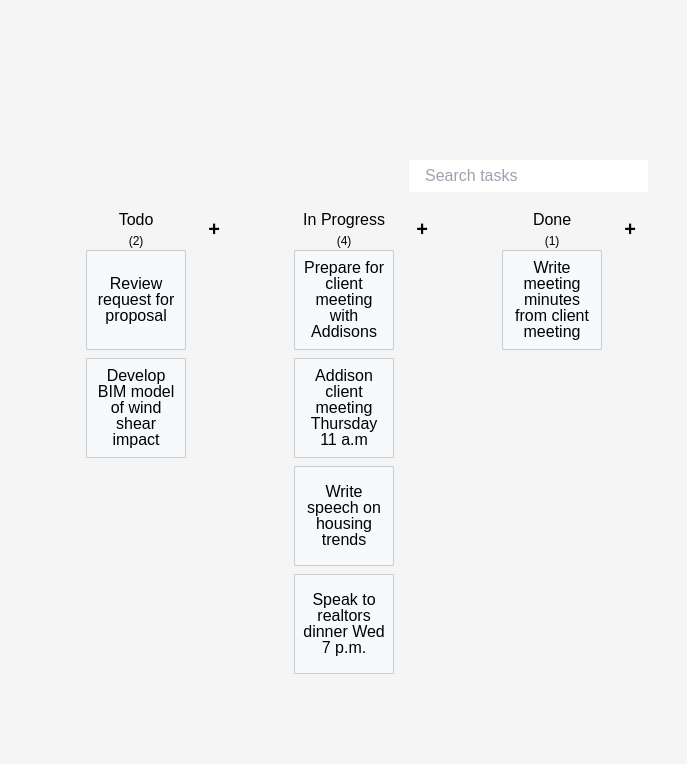
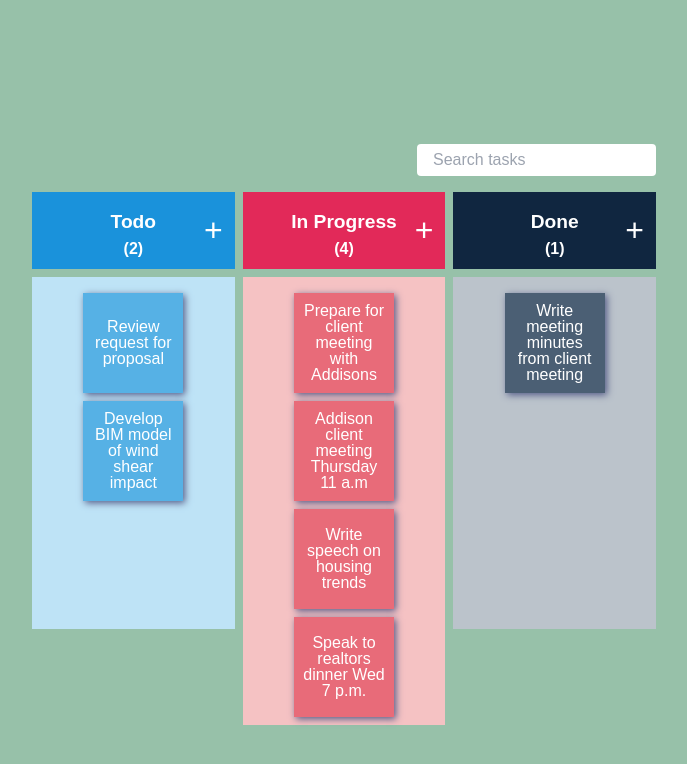
Before and after one commit to devprle/kanban-board, a React (Vite) app: page / in a window 1280 px wide. Shown: the top 764 px of the page, without its empty margins (296-983 px from the left). Built offline with nearby package versions, Linux system fonts and the light colour scheme.

Commit message:
Styling updates, styled components abstraction and logic

```diff
--- a/src/App.scss
+++ b/src/App.scss
@@ -1,7 +1,8 @@
 body {
   font-family: Poppins, sans-serif;
   font-size: 16px;
-  background-color: #f5f5f5;
+  background-color: #97C1A9;
+
 }
 
 #root {
--- a/src/App.tsx
+++ b/src/App.tsx
@@ -2,33 +2,13 @@ import './App.scss'
 
 import React from 'react'
 import { useDispatch, useSelector } from 'react-redux'
-import styled from 'styled-components'
 
 import TaskColumn from '@/components/TaskColumn'
 import { RootState } from '@/redux/reducers'
 
+import { ColumnsWrapper, Container, SearchInput } from './components/App.styles'
 import Modal from './components/Modal'
 import { statuses, Task } from './utils/data-tasks'
-
-const Container = styled.div`
-  display: flex;
-  padding-top: 10rem;
-  flex-direction: column;
-  align-items: center;
-  width: 38rem;
-`
-const ColumnsWrapper = styled.div`
-  display: flex;
-  gap: 1rem;
-  width: 100%;
-`
-
-const SearchInput = styled.input`
-  align-self: end;
-  margin-bottom: 1rem;
-  height: 2rem;
-  padding: 1rem;
-`
 
 const App = () => {
   const dispatch = useDispatch()
--- /dev/null
+++ b/src/components/App.styles.ts
@@ -0,0 +1,33 @@
+import styled from 'styled-components'
+
+export const Container = styled.div`
+  display: flex;
+  padding-top: 9rem;
+  flex-direction: column;
+  align-items: center;
+  min-height: 100dvh;
+  flex: 1;
+  max-width: 39rem;
+`
+export const ColumnsWrapper = styled.div`
+  display: flex;
+  gap: 0.5rem;
+  width: 100%;
+`
+
+export const SearchInput = styled.input`
+  align-self: end;
+  margin-bottom: 1rem;
+  height: 2rem;
+  padding: 1rem;
+  color: #102640;
+  transition: 0.3s;
+  border-radius: 4px;
+
+  &:focus-visible {
+    outline: none;
+    -webkit-box-shadow: 2px 2px 7px 0 rgba(83, 91, 135, 1);
+    -moz-box-shadow: 2px 2px 7px 0 rgba(83, 91, 135, 1);
+    box-shadow: 2px 2px 7px 0 rgba(83, 91, 135, 1);
+  }
+`
--- /dev/null
+++ b/src/components/Modal.styles.ts
@@ -0,0 +1,86 @@
+import styled from 'styled-components'
+interface ButtonProps {
+  type?: string
+}
+export const Overlay = styled.div`
+  position: fixed;
+  top: 0;
+  left: 0;
+  right: 0;
+  bottom: 0;
+  z-index: 10;
+  background-color: rgba(0, 0, 0, 0.5);
+`
+
+export const ModalWrapper = styled.div`
+  position: fixed;
+  top: 0;
+  left: 0;
+  right: 0;
+  bottom: 0;
+  z-index: 20;
+  display: flex;
+  align-items: center;
+  justify-content: center;
+  color: white;
+`
+
+export const ModalContent = styled.div`
+  width: 24rem;
+  background-color: #102640;
+  border-radius: 0.5rem;
+  padding: 1.5rem;
+`
+
+export const ModalHeader = styled.div`
+  display: flex;
+  align-items: center;
+  justify-content: space-between;
+`
+
+export const ModalTitle = styled.h2`
+  text-align: center;
+`
+
+export const CloseButton = styled.button`
+  background: none;
+  border: none;
+  cursor: pointer;
+  font-size: 2rem;
+  transform: translateY(-1rem);
+`
+
+export const ModalInput = styled.input`
+  width: 100%;
+  margin-top: 1rem;
+  border-radius: 4px;
+  padding: 0.5rem;
+  transition: 0.3s;
+  &:focus-visible {
+    outline: none;
+    -webkit-box-shadow: 2px 2px 7px 0 rgba(83, 91, 135, 1);
+    -moz-box-shadow: 2px 2px 7px 0 rgba(83, 91, 135, 1);
+    box-shadow: 2px 2px 7px 0 rgba(83, 91, 135, 1);
+  }
+  color: #102640;
+`
+
+export const ModalButtonsWrapper = styled.div`
+  display: flex;
+  justify-content: space-between;
+  margin-top: 1rem;
+`
+
+export const ModalButton = styled.button<ButtonProps>`
+  background-color: ${(props) =>
+    props.type === 'cancel' ? '#E22959' : '#1A92DB'};
+  color: white;
+  border: none;
+  padding: 0.5rem 1rem;
+  border-radius: 0.25rem;
+  cursor: pointer;
+`
+export const ColumnName = styled.span`
+  text-transform: capitalize;
+  font-weight: bold;
+`
--- a/src/components/Modal.tsx
+++ b/src/components/Modal.tsx
@@ -1,80 +1,21 @@
 import React, { useState } from 'react'
 import { useDispatch, useSelector } from 'react-redux'
-import styled from 'styled-components'
 
 import { RootState } from '@/redux/reducers'
 import { Status, Task } from '@/utils/data-tasks'
 
-const Overlay = styled.div`
-  position: fixed;
-  top: 0;
-  left: 0;
-  right: 0;
-  bottom: 0;
-  z-index: 10;
-  background-color: rgba(0, 0, 0, 0.5);
-`
-
-const ModalWrapper = styled.div`
-  position: fixed;
-  top: 0;
-  left: 0;
-  right: 0;
-  bottom: 0;
-  z-index: 20;
-  display: flex;
-  align-items: center;
-  justify-content: center;
-`
-
-const ModalContent = styled.div`
-  width: 24rem;
-  background-color: white;
-  border-radius: 0.5rem;
-  padding: 1.5rem;
-`
-
-const ModalHeader = styled.div`
-  display: flex;
-  align-items: center;
-  justify-content: space-between;
-`
-
-const ModalTitle = styled.h2`
-  text-align: center;
-`
-
-const CloseButton = styled.button`
-  background: none;
-  border: none;
-  cursor: pointer;
-`
-
-const ModalInput = styled.input`
-  width: 100%;
-  margin-top: 1rem;
-  border: 1px solid black;
-  padding: 0.5rem;
-`
-
-const ModalButtonsWrapper = styled.div`
-  display: flex;
-  justify-content: space-between;
-  margin-top: 1rem;
-`
-
-const ModalButton = styled.button`
-  background-color: black;
-  color: white;
-  border: none;
-  padding: 0.5rem 1rem;
-  border-radius: 0.25rem;
-  cursor: pointer;
-`
-const ColumnName = styled.span`
-  text-transform: capitalize;
-  color: red;
-`
+import {
+  CloseButton,
+  ColumnName,
+  ModalButton,
+  ModalButtonsWrapper,
+  ModalContent,
+  ModalHeader,
+  ModalInput,
+  ModalTitle,
+  ModalWrapper,
+  Overlay
+} from './Modal.styles'
 
 const Modal = () => {
   const [title, setTitle] = useState('')
@@ -119,7 +60,9 @@ const Modal = () => {
             onChange={(e) => setTitle(e.target.value)}
           />
           <ModalButtonsWrapper>
-            <ModalButton onClick={closeModal}>Cancel</ModalButton>
+            <ModalButton type="cancel" onClick={closeModal}>
+              Cancel
+            </ModalButton>
             <ModalButton onClick={() => createNewTask(title)}>
               Create
             </ModalButton>
--- /dev/null
+++ b/src/components/TaskCard.styles.ts
@@ -0,0 +1,49 @@
+import styled from 'styled-components'
+
+type Props = {
+  status: string
+}
+export const TaskCardContainer = styled.div<Props>`
+  position: relative;
+  display: flex;
+  align-items: center;
+  justify-content: center;
+  -webkit-box-shadow: 2px 2px 7px 0 rgba(83, 91, 135, 1);
+  -moz-box-shadow: 2px 2px 7px 0 rgba(83, 91, 135, 1);
+  box-shadow: 2px 2px 7px 0 rgba(83, 91, 135, 1);
+  width: 100px;
+  height: 100px;
+  padding: 6px 8px;
+  background-color: ${(props) =>
+    props.status === 'todo'
+      ? '#56B1E5'
+      : props.status === 'in-progress'
+      ? '#E86B79'
+      : '#4B5F74'};
+  h3 {
+    text-align: center;
+    line-height: 1;
+  }
+
+  textarea {
+    width: 100%;
+  }
+`
+
+export const DeleteButton = styled.div`
+  position: absolute;
+  top: -3px;
+  right: 5px;
+  cursor: pointer;
+  display: none;
+  transition: 0.1s;
+
+  &:hover {
+    scale: 1.1;
+    font-weight: bold;
+  }
+
+  ${TaskCardContainer}:hover & {
+    display: block;
+  }
+`
--- a/src/components/TaskCard.tsx
+++ b/src/components/TaskCard.tsx
@@ -1,43 +1,9 @@
 import { useState } from 'react'
 import { useDispatch, useSelector } from 'react-redux'
-import styled from 'styled-components'
 
+import { DeleteButton, TaskCardContainer } from '@/components/TaskCard.styles'
 import { RootState } from '@/redux/reducers'
 import { Task } from '@/utils/data-tasks'
-
-const TaskCardWrapper = styled.div`
-  position: relative;
-  display: flex;
-  align-items: center;
-  justify-content: center;
-  width: 100px;
-  height: 100px;
-  border: 1px solid #ccc;
-  background-color: #f7fafc;
-  padding: 6px 8px;
-`
-const TaskCardTitle = styled.div`
-  text-align: center;
-  line-height: 1;
-`
-const DeleteButton = styled.div`
-  position: absolute;
-  top: -3px;
-  right: 5px;
-  cursor: pointer;
-  display: none;
-  transition: 0.1s;
-  &:hover {
-    scale: 1.1;
-    font-weight: bold;
-  }
-  ${TaskCardWrapper}:hover & {
-    display: block;
-  }
-`
-const CardTextarea = styled.textarea`
-  width: 100%;
-`
 
 const TaskCard = ({ task }: { task: Task }) => {
   const dispatch = useDispatch()
@@ -56,7 +22,8 @@ const TaskCard = ({ task }: { task: Task }) => {
   }
 
   return (
-    <TaskCardWrapper
+    <TaskCardContainer
+      status={task.status}
       draggable
       onDoubleClick={() => setIsEditingTitle(true)}
       onDragStart={(e) => {
@@ -66,16 +33,16 @@ const TaskCard = ({ task }: { task: Task }) => {
       <DeleteButton onClick={() => deleteTask(task)}>×</DeleteButton>
 
       {isEditingTitle ? (
-        <CardTextarea
+        <textarea
           value={task.title}
           autoFocus
           onBlur={() => setIsEditingTitle(false)}
           onChange={(e) => updateTask({ ...task, title: e.target.value })}
         />
       ) : (
-        <TaskCardTitle>{task.title}</TaskCardTitle>
+        <h3>{task.title}</h3>
       )}
-    </TaskCardWrapper>
+    </TaskCardContainer>
   )
 }
 
--- /dev/null
+++ b/src/components/TaskColumn.styles.ts
@@ -0,0 +1,60 @@
+import styled from 'styled-components'
+type Props = {
+  status: string
+}
+export const ColumnWrapper = styled.div`
+  display: flex;
+  flex-direction: column;
+  align-items: center;
+  flex: 1;
+  color: white;
+`
+
+export const ColumnHeader = styled.div<Props>`
+  position: relative;
+  padding: 1rem 0 0.5rem 0;
+  text-align: center;
+  width: 100%;
+  margin-bottom: 0.5rem;
+  background-color: ${(props) =>
+    props.status === 'todo'
+      ? '#1A92DB'
+      : props.status === 'in-progress'
+      ? '#E22959'
+      : '#102640'};
+
+  h2 {
+    font-size: 1.2rem;
+    font-weight: bold;
+    text-transform: capitalize;
+  }
+
+  h3 {
+    font-size: 1rem;
+    font-weight: bold;
+  }
+
+  button {
+    position: absolute;
+    top: 50%;
+    right: 0.75rem;
+    transform: translateY(-50%);
+    cursor: pointer;
+    font-size: 2rem;
+  }
+`
+export const TasksWrapper = styled.div<Props>`
+  display: flex;
+  padding: 1rem 0.5rem 0.5rem 0.5rem;
+  width: 100%;
+  flex-direction: column;
+  align-items: center;
+  gap: 0.5rem;
+  min-height: 22rem;
+  background-color: ${(props) =>
+    props.status === 'todo'
+      ? '#BEE3F6'
+      : props.status === 'in-progress'
+      ? '#F5C2C3'
+      : '#BBC3CB'};
+`
--- a/src/components/TaskColumn.tsx
+++ b/src/components/TaskColumn.tsx
@@ -1,47 +1,14 @@
 import React from 'react'
 import { useDispatch, useSelector } from 'react-redux'
-import styled from 'styled-components'
 
 import TaskCard from '@/components/TaskCard'
+import {
+  ColumnHeader,
+  ColumnWrapper,
+  TasksWrapper
+} from '@/components/TaskColumn.styles'
 import { RootState } from '@/redux/reducers'
 import { Status, Task } from '@/utils/data-tasks'
-
-const ColumnWrapper = styled.div`
-  display: flex;
-  flex-direction: column;
-  flex-grow: 1;
-  align-items: center;
-`
-
-const ColumnHeader = styled.div`
-  position: relative;
-  text-align: center;
-  width: 100%;
-`
-
-const ColumnTitle = styled.h2`
-  text-transform: capitalize;
-`
-
-const TaskCount = styled.div`
-  font-size: 0.75rem;
-`
-
-const AddButton = styled.div`
-  position: absolute;
-  top: 50%;
-  right: 0.75rem;
-  transform: translateY(-50%);
-  cursor: pointer;
-  font-size: 1.25rem;
-  font-weight: bold;
-`
-const TasksWrapper = styled.div`
-  display: flex;
-  flex-direction: column;
-  align-items: center;
-  gap: 0.5rem;
-`
 
 const TaskColumn = ({ status }: { status: Status }) => {
   const dispatch = useDispatch()
@@ -73,12 +40,12 @@ const TaskColumn = ({ status }: { status: Status }) => {
       onDrop={(e) => handleDrop(e, status)}
       onDragOver={(e) => e.preventDefault()}
     >
-      <ColumnHeader>
-        <ColumnTitle>{status.replace(/-/g, ' ')}</ColumnTitle>
-        <TaskCount>({tasksInColumn.length})</TaskCount>
-        <AddButton onClick={() => openModal(status)}>+</AddButton>
+      <ColumnHeader status={status}>
+        <h2>{status.replace(/-/g, ' ')}</h2>
+        <h3>({tasksInColumn.length})</h3>
+        <button onClick={() => openModal(status)}>+</button>
       </ColumnHeader>
-      <TasksWrapper>
+      <TasksWrapper status={status}>
         {tasksInColumn.map((task) => (
           <TaskCard key={'task-' + task.id} task={task} />
         ))}
```
